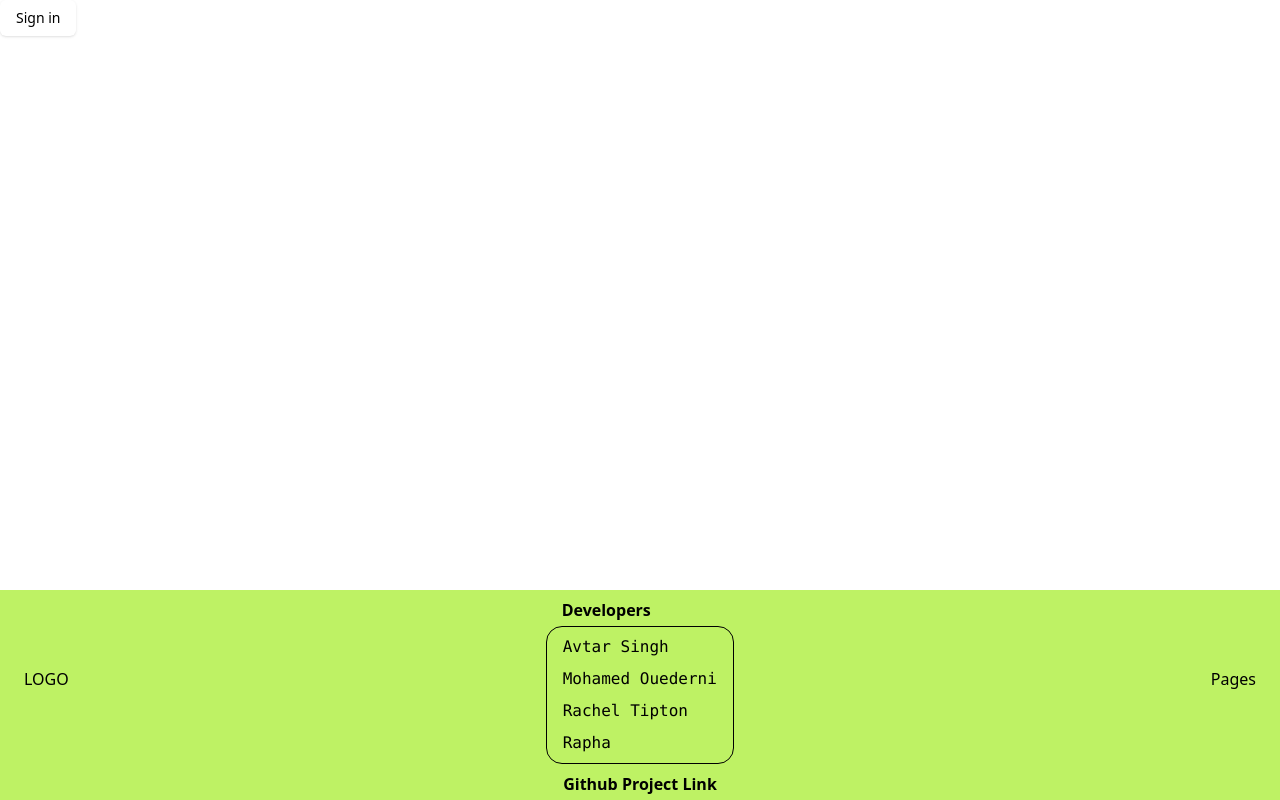
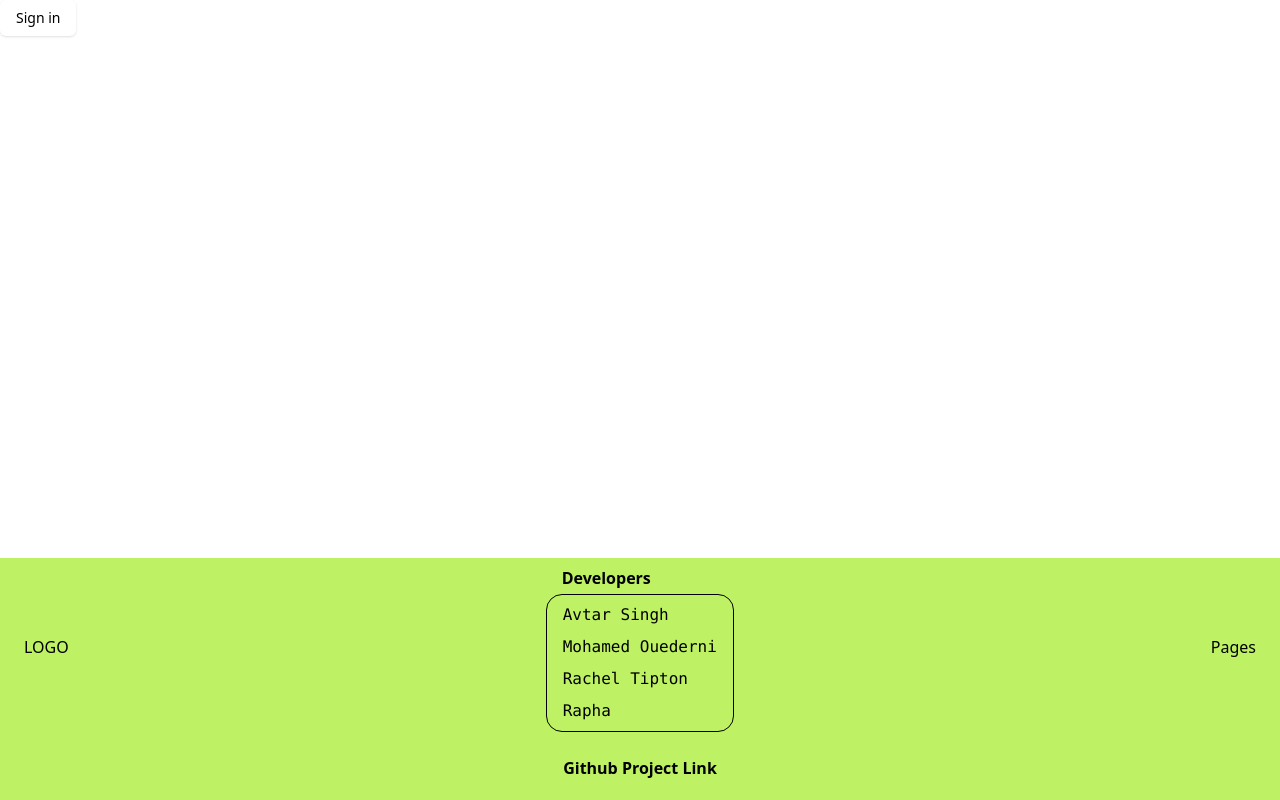
Before and after one commit to rachel-labri-tipton/mediphase-surgery-status-app, a React (Vite) app in the folder v56-team22-surgery-status-board/: page / in a window 1280 px wide. Built offline with nearby package versions, Linux system fonts and the light colour scheme.

Commit message:
fix: correct HTML elements in Footer component for better semantics and styling

```diff
--- a/v56-team22-surgery-status-board/src/components/Footer/Footer.tsx
+++ b/v56-team22-surgery-status-board/src/components/Footer/Footer.tsx
@@ -1,21 +1,21 @@
 const Footer = () => {
   return (
-    <footer className="w-full px-6 bg-[hsl(82,84.5%,67.1%)] flex flex-col justify-between items-center">
+    <footer className="w-full px-6  bg-[hsl(82,84.5%,67.1%)] flex flex-col justify-between items-center">
       <div className="flex justify-between items-center w-full">
         <div>LOGO</div>
         <div className="my-1">
           <h1 className=" px-4 my-1 font-semibold ">Developers</h1>
           <div className="flex flex-col border-1 rounded-2xl gap-2 px-4 py-2 font-mono">
-            <div>Avtar Singh</div>
-            <div>Mohamed Ouederni</div>
-            <div>Rachel Tipton</div>
-            <div>Rapha</div>
+            <span>Avtar Singh</span>
+            <span>Mohamed Ouederni</span>
+            <span>Rachel Tipton</span>
+            <span>Rapha</span>
           </div>
         </div>
         <div>Pages</div>
       </div>
       <div>
-        <h1 className="px-4 my-1 font-semibold">
+        <h1 className="px-4 my-5 font-semibold">
           <a
             href="https://github.com/chingu-voyages/V56-tier2-team-22"
             target="_blank"
```
